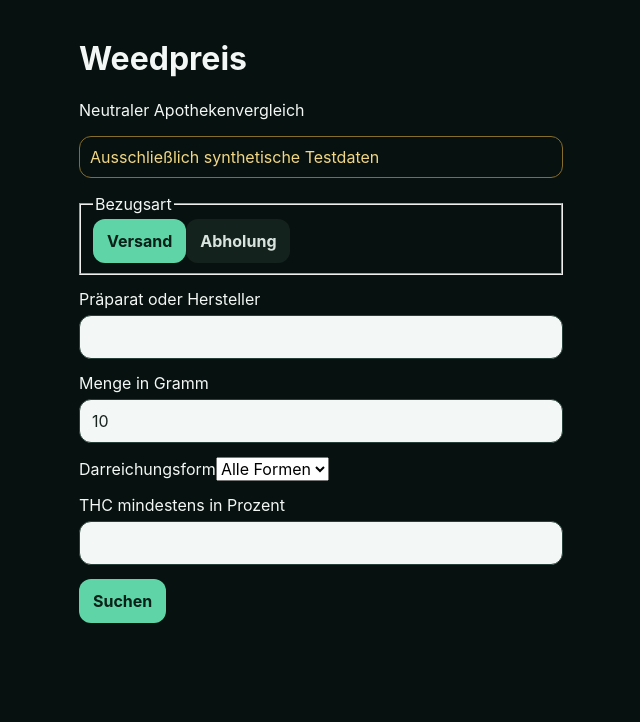
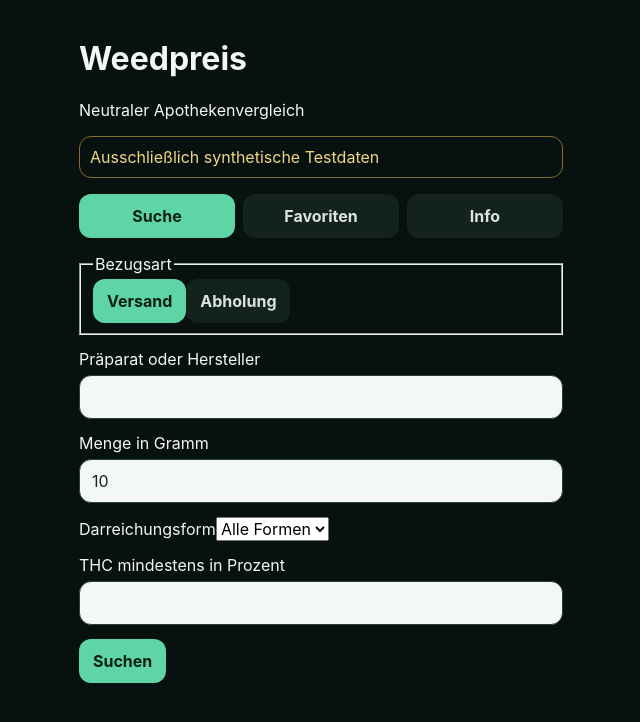
Before and after one commit to kenni1116-a11y/weedpreis-checker, a React (Vite) app: page / in a window 1280 px wide. Both pictures are taken after a click on the button "Ich bin mindestens 18 Jahre alt". Shown: the top 722 px of the page, without its empty margins (319-959 px from the left). Built offline with nearby package versions, Linux system fonts and the light colour scheme.

Commit message:
feat: add favorites and information tabs

```diff
--- a/src/app/App.tsx
+++ b/src/app/App.tsx
@@ -1,11 +1,20 @@
-import { useState } from 'react'
+import { useMemo, useState } from 'react'
 import { AgeGate } from '../components/AgeGate'
+import { AppNavigation, type AppTab } from '../components/AppNavigation'
+import { FavoritesView } from '../components/FavoritesView'
+import { InfoView } from '../components/InfoView'
 import { SearchExperience } from '../components/SearchExperience'
-import { inMemoryOffersRepository } from '../data/synthetic-offers'
+import { rankOffers } from '../domain/pricing'
+import { inMemoryOffersRepository, syntheticOffers } from '../data/synthetic-offers'
 import { devicePreferences } from '../storage/device-preferences'
 
 export function App() {
   const [adult, setAdult] = useState(devicePreferences.isAdultConfirmed())
+  const [tab, setTab] = useState<AppTab>('search')
+  const favoriteResults = useMemo(
+    () => rankOffers(syntheticOffers, { mode: 'shipping', grams: 10 }, new Date()),
+    [],
+  )
 
   if (!adult) {
     return (
@@ -19,7 +28,10 @@ export function App() {
     <main className="app-shell">
       <header><h1>Weedpreis</h1><p>Neutraler Apothekenvergleich</p></header>
       <div role="status" className="test-data-banner">Ausschließlich synthetische Testdaten</div>
-      <SearchExperience repository={inMemoryOffersRepository} />
+      <AppNavigation active={tab} onSelect={setTab} />
+      {tab === 'search' && <SearchExperience repository={inMemoryOffersRepository} />}
+      {tab === 'favorites' && <FavoritesView results={favoriteResults} grams={10} />}
+      {tab === 'info' && <InfoView />}
     </main>
   )
 }
--- /dev/null
+++ b/src/components/AppNavigation.tsx
@@ -0,0 +1,30 @@
+export type AppTab = 'search' | 'favorites' | 'info'
+
+type AppNavigationProps = {
+  active: AppTab
+  onSelect: (tab: AppTab) => void
+}
+
+const tabs: ReadonlyArray<readonly [AppTab, string]> = [
+  ['search', 'Suche'],
+  ['favorites', 'Favoriten'],
+  ['info', 'Info'],
+]
+
+export function AppNavigation({ active, onSelect }: AppNavigationProps) {
+  return (
+    <nav className="app-navigation" aria-label="Hauptnavigation">
+      {tabs.map(([tab, label]) => (
+        <button
+          key={tab}
+          type="button"
+          aria-current={active === tab ? 'page' : undefined}
+          aria-pressed={active === tab}
+          onClick={() => onSelect(tab)}
+        >
+          {label}
+        </button>
+      ))}
+    </nav>
+  )
+}
--- /dev/null
+++ b/src/components/FavoritesView.tsx
@@ -0,0 +1,30 @@
+import { useState } from 'react'
+import type { RankedOffer } from '../domain/offer'
+import { devicePreferences } from '../storage/device-preferences'
+import { ResultsList } from './ResultsList'
+
+type FavoritesViewProps = {
+  results: RankedOffer[]
+  grams: number
+}
+
+export function FavoritesView({ results, grams }: FavoritesViewProps) {
+  const [favoriteIds, setFavoriteIds] = useState(() => devicePreferences.getFavoriteIds())
+  const favorites = new Set(favoriteIds)
+  const favoriteResults = results.filter((result) => favorites.has(result.offer.id))
+
+  return (
+    <section aria-label="Favoriten">
+      <h2>Favoriten</h2>
+      {favoriteResults.length > 0 ? (
+        <ResultsList
+          results={favoriteResults}
+          grams={grams}
+          onFavoriteChange={setFavoriteIds}
+        />
+      ) : (
+        <p>Noch keine Favoriten gespeichert.</p>
+      )}
+    </section>
+  )
+}
--- /dev/null
+++ b/src/components/InfoView.tsx
@@ -0,0 +1,11 @@
+export function InfoView() {
+  return (
+    <section aria-label="Informationen">
+      <h2>Informationen</h2>
+      <p>Medizinalcannabis ist verschreibungspflichtig.</p>
+      <p>Die Abgabe erfolgt ausschließlich durch Apotheken gegen ärztliche Verschreibung.</p>
+      <p>Diese App bietet keine medizinische Beratung.</p>
+      <p>Altersbestätigung und Favoriten bleiben auf diesem Gerät.</p>
+    </section>
+  )
+}
--- a/src/components/OfferCard.tsx
+++ b/src/components/OfferCard.tsx
@@ -8,9 +8,10 @@ const euros = (cents: number) =>
 type OfferCardProps = {
   result: RankedOffer
   grams: number
+  onFavoriteChange?: (ids: string[]) => void
 }
 
-export function OfferCard({ result, grams }: OfferCardProps) {
+export function OfferCard({ result, grams, onFavoriteChange }: OfferCardProps) {
   const { offer, totalPriceCents, current } = result
   const [favorite, setFavorite] = useState(devicePreferences.getFavoriteIds().includes(offer.id))
   const formLabel = offer.form === 'flower' ? 'Blüte' : 'Extrakt'
@@ -29,7 +30,11 @@ export function OfferCard({ result, grams }: OfferCardProps) {
       </p>
       <button
         aria-pressed={favorite}
-        onClick={() => setFavorite(devicePreferences.toggleFavorite(offer.id).includes(offer.id))}
+        onClick={() => {
+          const favoriteIds = devicePreferences.toggleFavorite(offer.id)
+          setFavorite(favoriteIds.includes(offer.id))
+          onFavoriteChange?.(favoriteIds)
+        }}
       >
         {favorite ? 'Favorit entfernen' : 'Als Favorit speichern'}
       </button>
--- a/src/components/ResultsList.tsx
+++ b/src/components/ResultsList.tsx
@@ -4,9 +4,10 @@ import { OfferCard } from './OfferCard'
 type ResultsListProps = {
   results: RankedOffer[]
   grams: number
+  onFavoriteChange?: (ids: string[]) => void
 }
 
-export function ResultsList({ results, grams }: ResultsListProps) {
+export function ResultsList({ results, grams, onFavoriteChange }: ResultsListProps) {
   const current = results.filter((result) => result.current)
   const stale = results.filter((result) => !result.current)
 
@@ -17,11 +18,15 @@ export function ResultsList({ results, grams }: ResultsListProps) {
   return (
     <section aria-live="polite" aria-label="Suchergebnisse">
       <h2>{current.length} aktuelle Angebote</h2>
-      {current.map((result) => <OfferCard key={result.offer.id} result={result} grams={grams} />)}
+      {current.map((result) => (
+        <OfferCard key={result.offer.id} result={result} grams={grams} onFavoriteChange={onFavoriteChange} />
+      ))}
       {stale.length > 0 && (
         <>
           <h2>Zuletzt gesehen</h2>
-          {stale.map((result) => <OfferCard key={result.offer.id} result={result} grams={grams} />)}
+          {stale.map((result) => (
+            <OfferCard key={result.offer.id} result={result} grams={grams} onFavoriteChange={onFavoriteChange} />
+          ))}
         </>
       )}
     </section>
--- a/src/styles/app.css
+++ b/src/styles/app.css
@@ -10,6 +10,9 @@ input { width: 100%; margin-top: 6px; padding: 10px 12px; background: #f3f7f5; c
 label, fieldset { display: block; margin: 14px 0; }
 :focus-visible { outline: 3px solid #8fe7c7; outline-offset: 3px; }
 .test-data-banner { margin: 16px 0; padding: 10px; border: 1px solid #866d2b; border-radius: 12px; color: #f1d684; }
+.app-navigation { display: grid; grid-template-columns: repeat(3, 1fr); gap: 8px; margin: 16px 0; }
+.app-navigation button { background: #14221d; color: #d9e4df; }
+.app-navigation button[aria-current="page"] { background: #5fd4a7; color: #092018; }
 .offer-card { margin: 12px 0; padding: 16px; border: 1px solid #2f6857; border-radius: 16px; background: #111f1a; }
 .offer-card.stale { opacity: .72; border-color: #3c4758; }
 .offer-card a { display: inline-block; margin-left: 10px; color: #8fe7c7; }
```
Also changed, not shown: .superpowers/sdd/task-6-report.md (added), 2 other files (tests, documents, lock files or other folders).
